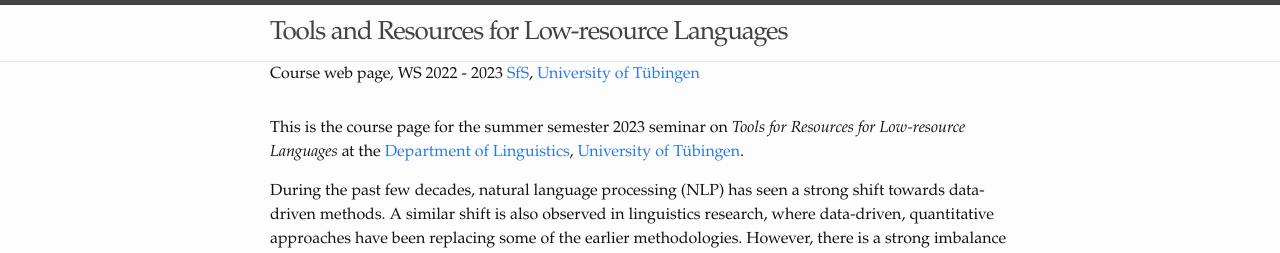
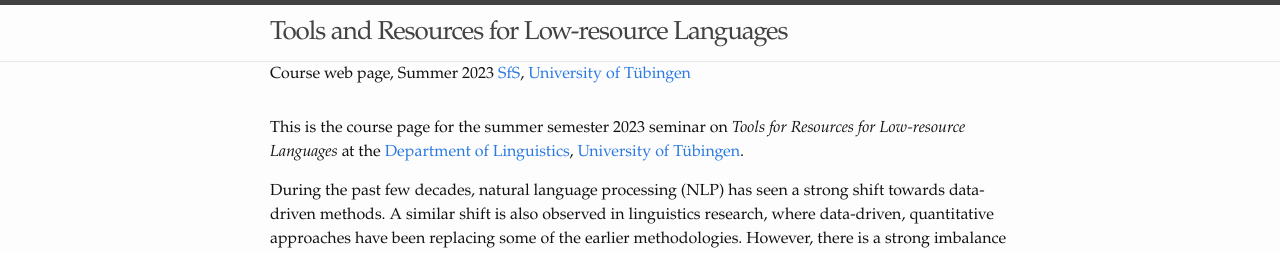
Before and after one commit to iscl-lrl/iscl-lrl.github.io, a Jekyll site: the page built from index.md, in a window 1280 px wide. Shown: the top 253 px of the page. Built offline with Jekyll 4.4.1, drawn with Linux system fonts in a browser that asks for light colours.

Commit message:
Fix date.

```diff
--- a/_config.yml
+++ b/_config.yml
@@ -1,7 +1,7 @@
 # Site settings
 title: Tools and Resources for Low-resource Languages
 subtitle: > # ignore newlines until "description:"
-    Course web page, WS 2022 - 2023
+    Course web page, Summer 2023
     <a href="http://www.sfs.uni-tuebingen.de">SfS</a>,
     <a href="http://uni-tuebingen.de/">University of Tübingen</a>
 description: > # ignore newlines until "baseurl:"
```
